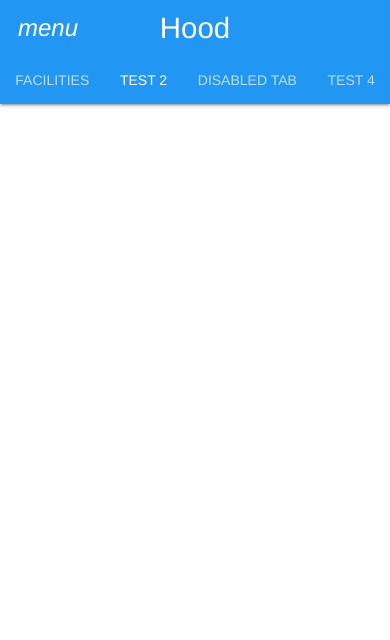
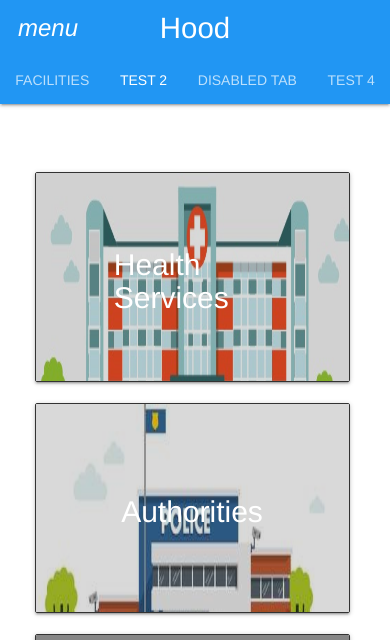
Before and after one commit to Muriithijoe/hood, a Django app: template updateapp/templates/facilities.html in a window 390 px wide. Shown: the top 640 px of the page. Before the commit the page ends 107 px from the top, so only its background shows below. Run offline with Django 3.2, Linux system fonts and the light colour scheme; the template is opened without the code that fills it, so the values that code supplies are empty; some libraries are stand-ins or nearby versions; grey boxes are pictures that could not be loaded.

Commit message:
made template to show facilities

```diff
--- a/updateapp/templates/facilities.html
+++ b/updateapp/templates/facilities.html
@@ -1 +1,78 @@
-{%extends 'base.html'%}
+{% extends 'base.html' %}
+{% load static %}
+{% load staticfiles %}
+
+{% block content %}
+<div class="container">
+  <div class="row">
+    <div class="col-md-12 top-div" style="margin-top:40px;"></div>
+  </div>
+  <div class="row">
+    <div class="col-xs-12 col-sm-6 col-md-4 col-lg-4">
+      <a href="{% url 'health'%}">
+      <div class="card" style="width: 22.5rem;height:15rem;">
+        <img class="card-img-top dark" src="{% static 'img/hosi.jpg'%}" style="width:34rem;height:28rem;">
+        <div class="centered">
+          <h4 style="color:white; font-size:30px;">Health Services</h4>
+        </div>
+      </div>
+      </a>
+    </div>
+    <div class="col-xs-12 col-sm-6 col-md-4 col-lg-4">
+      <a href="{% url 'police'%}">
+      <div class="card" style="width: 22.5rem;height:15rem;">
+        <img class="card-img-top dark" src="{% static 'img/sinya.jpg'%}" style="width:34rem;height:28rem;">
+        <div class="centered">
+          <h4 style="color:white; font-size:30px;">Authorities</h4>
+        </div>
+      </div>
+    </a>
+    </div>
+    <div class="col-xs-12 col-sm-6 col-md-4 col-lg-4">
+      <a href="{% url 'business'%}">
+      <div class="card" style="width: 22.5rem;height:15rem;">
+        <img class="card-img-top dark" src="{% static 'img/bizna.jpg'%}" style="width:34rem;height:28rem;">
+        <div class="centered">
+          <h4 style="color:white; font-size:30px;">Businesses</h4>
+        </div>
+      </div>
+    </a>
+    </div>
+  </div>
+</div>
+
+<style>
+.dark{
+  filter: brightness(85%);
+}
+.centered {
+    position: absolute;
+    top: 50%;
+    left: 50%;
+    transform: translate(-50%, -50%);
+}
+.card {
+  position: relative;
+  border: 1px solid #333;
+  margin: 2%;
+  overflow: hidden;
+  width: 540px;
+}
+.card img {
+  max-width: 100%;
+  -moz-transition: all 0.3s;
+  -webkit-transition: all 0.3s;
+  transition: all 0.3s;
+}
+.card:hover img {
+  -moz-transform: scale(1.1);
+  -webkit-transform: scale(1.1);
+  transform: scale(1.1);
+  filter: brightness(50%);
+}
+.container {
+  padding-left: 0;
+  padding-right: 0;
+}
+</style>
+{% endblock %}
```
Also changed, not shown: static/img/binza.jpg (added), static/img/hosi.jpg (added), static/img/hospital.jpg (added), static/img/sinya.jpg (added).
